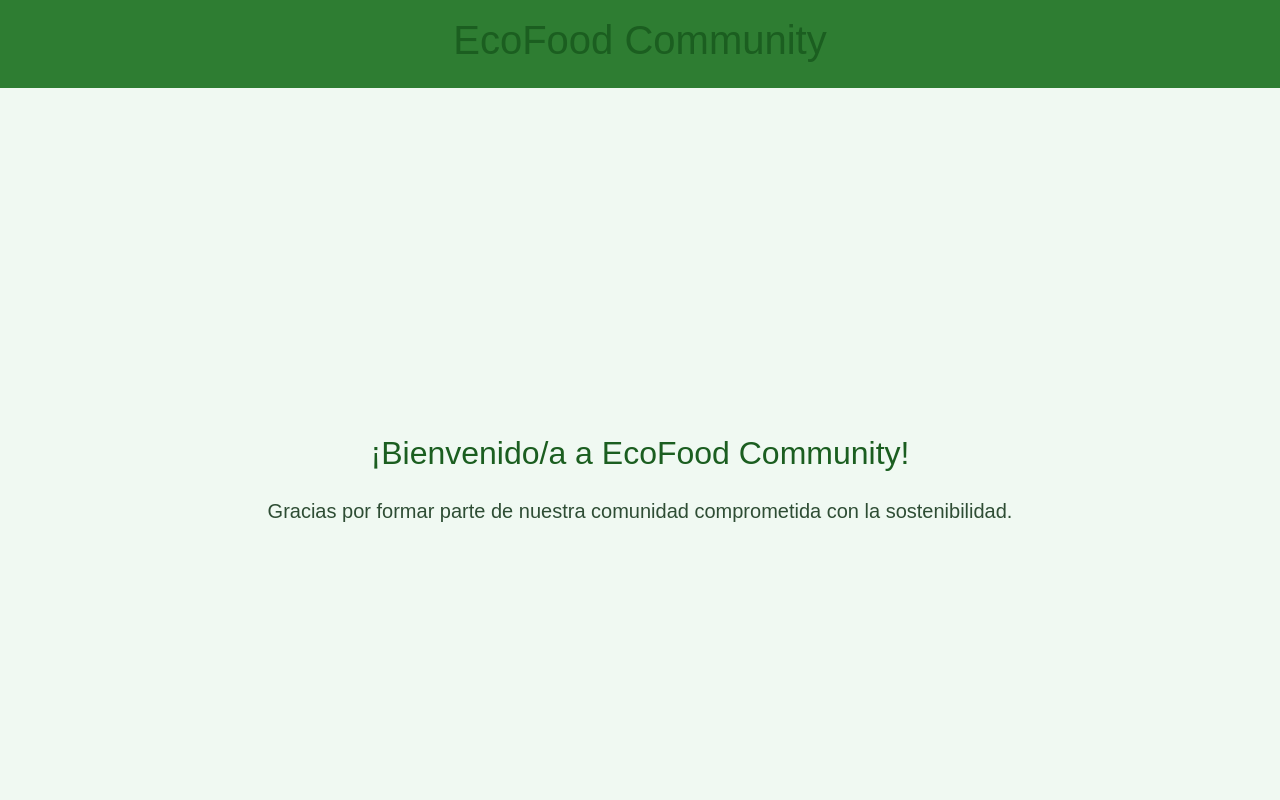
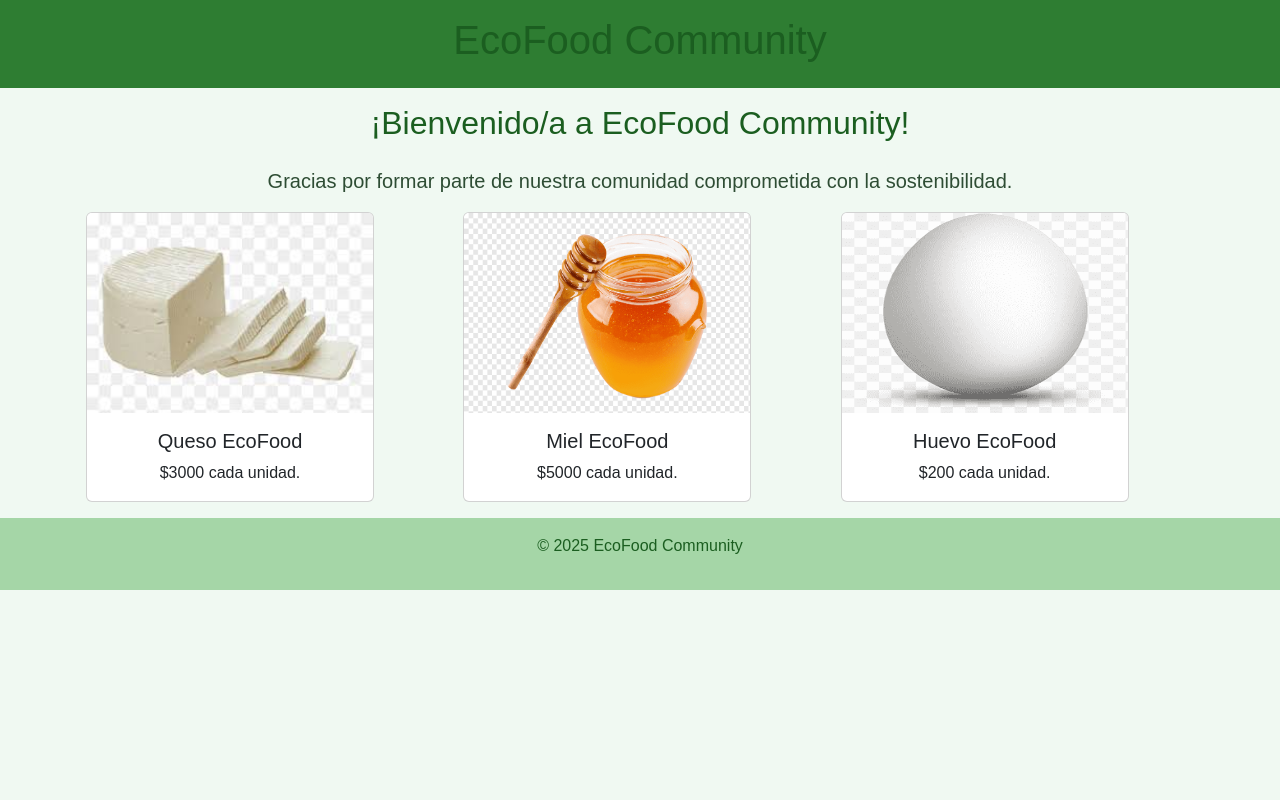
Before and after one commit to unrecoveryloss/Ev2Repo, a website: page public/home.html in a window 1280 px wide. Shown: the top 800 px of the page. Drawn offline with nearby package versions, Linux system fonts and the light colour scheme.

Commit message:
merge con main de feature/login

```diff
--- a/public/home.html
+++ b/public/home.html
@@ -11,13 +11,61 @@
   <header class="text-center p-3">
     <h1>EcoFood Community</h1>
   </header>
+  <div class="container text-center p-3">
+    <h2 class="mb-4">¡Bienvenido/a a EcoFood Community!</h2>
+    <p class="lead">Gracias por formar parte de nuestra comunidad comprometida con la sostenibilidad.</p>
 
-  <main class="d-flex justify-content-center align-items-center vh-100 text-center">
-    <div>
-      <h2 class="mb-4">¡Bienvenido/a a EcoFood Community!</h2>
-      <p class="lead">Gracias por formar parte de nuestra comunidad comprometida con la sostenibilidad.</p>
+
+
+    <div class="row g-4">
+      <div class="col">
+        <div class="card" style="width: 18rem;">
+          <img src="img/queso.jpg" class="card-img-top" width="400" height="200">
+          <div class="card-body">
+            <h5 class="card-title">Queso EcoFood</h5>
+            <p class="card-text">$3000 cada unidad.</p>
+          </div>
+        </div>
+      </div>
+      <div class="col">
+        <div class="card" style="width: 18rem;">
+          <img src="img/miel.png" class="card-img-top" width="400" height="200">
+          <div class="card-body">
+            <h5 class="card-title">Miel EcoFood</h5>
+            <p class="card-text">$5000 cada unidad.</p>
+          </div>
+        </div>
+      </div>
+      <div class="col">
+        <div class="card" style="width: 18rem;">
+          <img src="img/huevo.png" class="card-img-top" width="400" height="200">
+          <div class="card-body">
+            <h5 class="card-title">Huevo EcoFood</h5>
+            <p class="card-text">$200 cada unidad.</p>
+          </div>
+        </div>
+      </div>
     </div>
-  </main>
+  </div>
+
+
+  <script>
+    let productos = new Map();
+    productos.set("Huevo EcoFood", "200");
+    productos.set("Miel EcoFood", "5000");
+    productos.set("Queso EcoFood", "3000");
+
+    function listarProductos(){
+      for (let [key, value] of productos) {
+        console.log(key + " tiene un valor de " + "$" + value + " cada unidad" );
+      }
+    }
+
+    // "cat goes meow"
+    // "elephant goes toot"
+
+
+  </script>
 
   <footer class="text-center p-3">
     <p>&copy; 2025 EcoFood Community</p>
```
Also changed, not shown: public/img/huevo.png (added), public/img/miel.png (added), public/img/queso.jpg (added).
